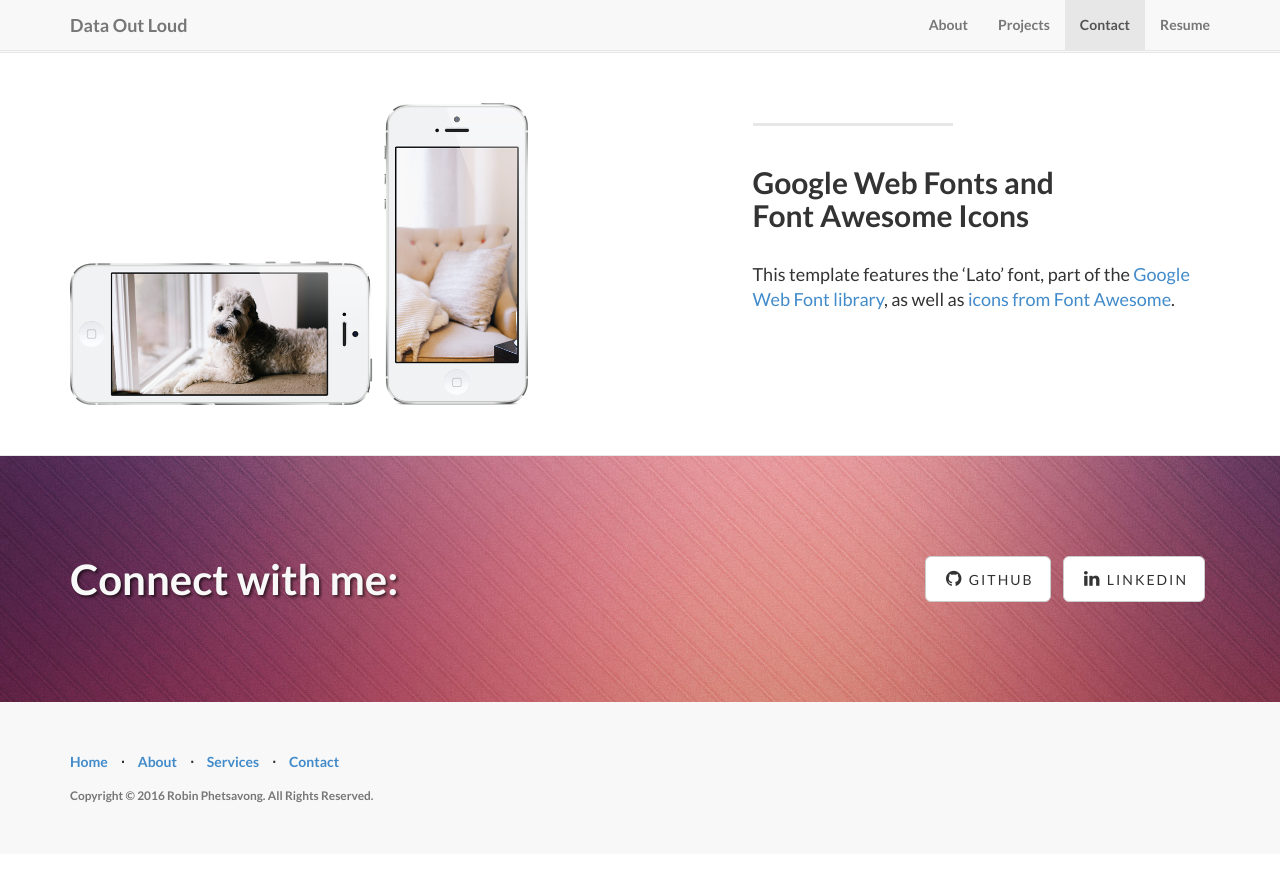
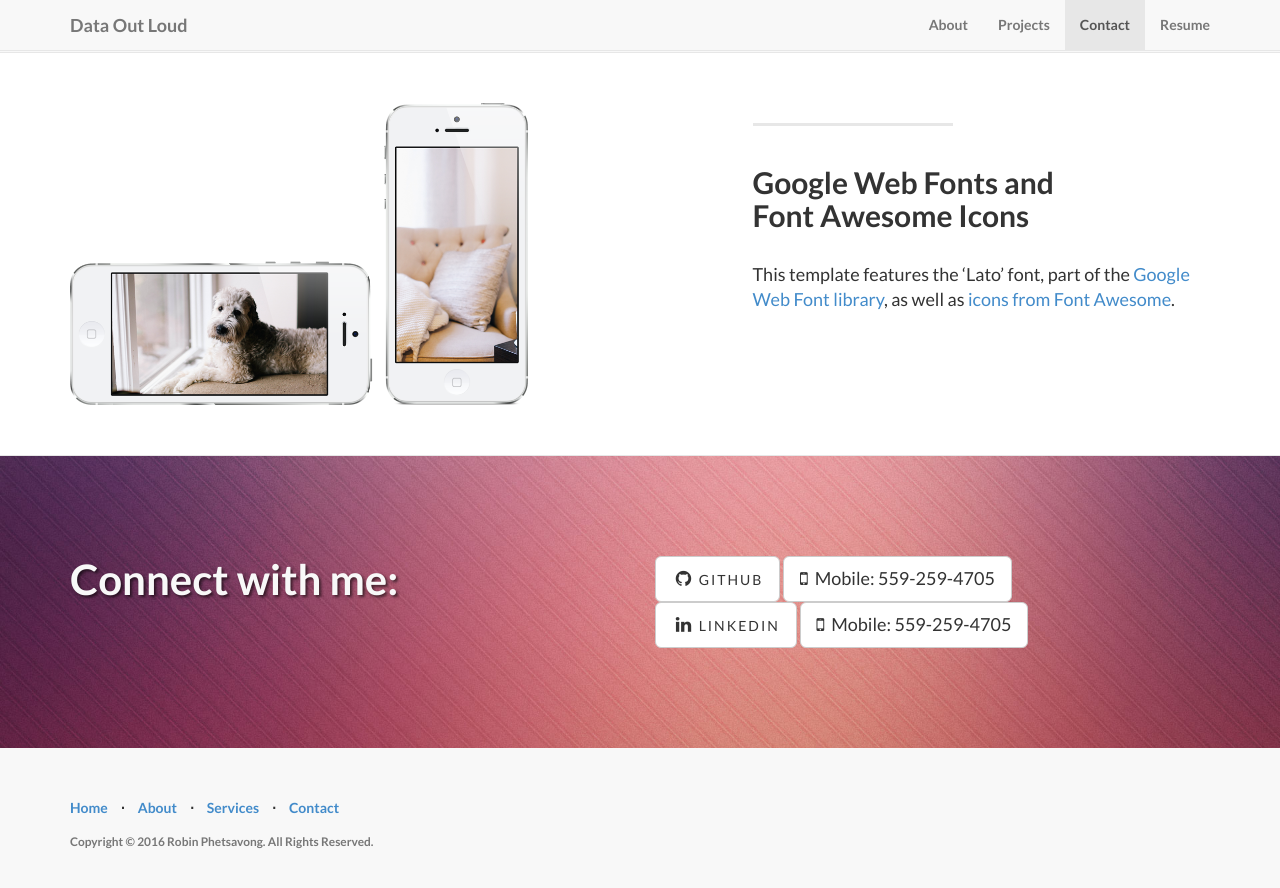
Before and after one commit to robinphetsa/robinphetsa.github.io, a Jekyll site: the page built from index.html, in a window 1280 px wide and 900 px high, scrolled down 1904 px. Shown: the top 888 px of the window. Built offline with Jekyll 4.4.1, drawn with Linux system fonts in a browser that asks for light colours; before the commit the page ends 2758 px from its top, so only the background shows below that.

Commit message:
Update contact.html

```diff
--- a/_includes/contact.html
+++ b/_includes/contact.html
@@ -11,6 +11,7 @@
 						{% for social in site.social %}
 						<li>
 							<a href="{{ social.url }}" class="btn btn-default btn-lg"><i class="fa fa-{{ social.title }} fa-fw"></i> <span class="network-name">{{ social.title }}</span></a>
+							<a href="#" class="btn btn-default btn-lg"><i class="fa fa-mobile" aria-hidden="true"></i>&nbsp; Mobile: 559-259-4705</a>
 						</li>
 						{% endfor %}
 					</ul>
```
